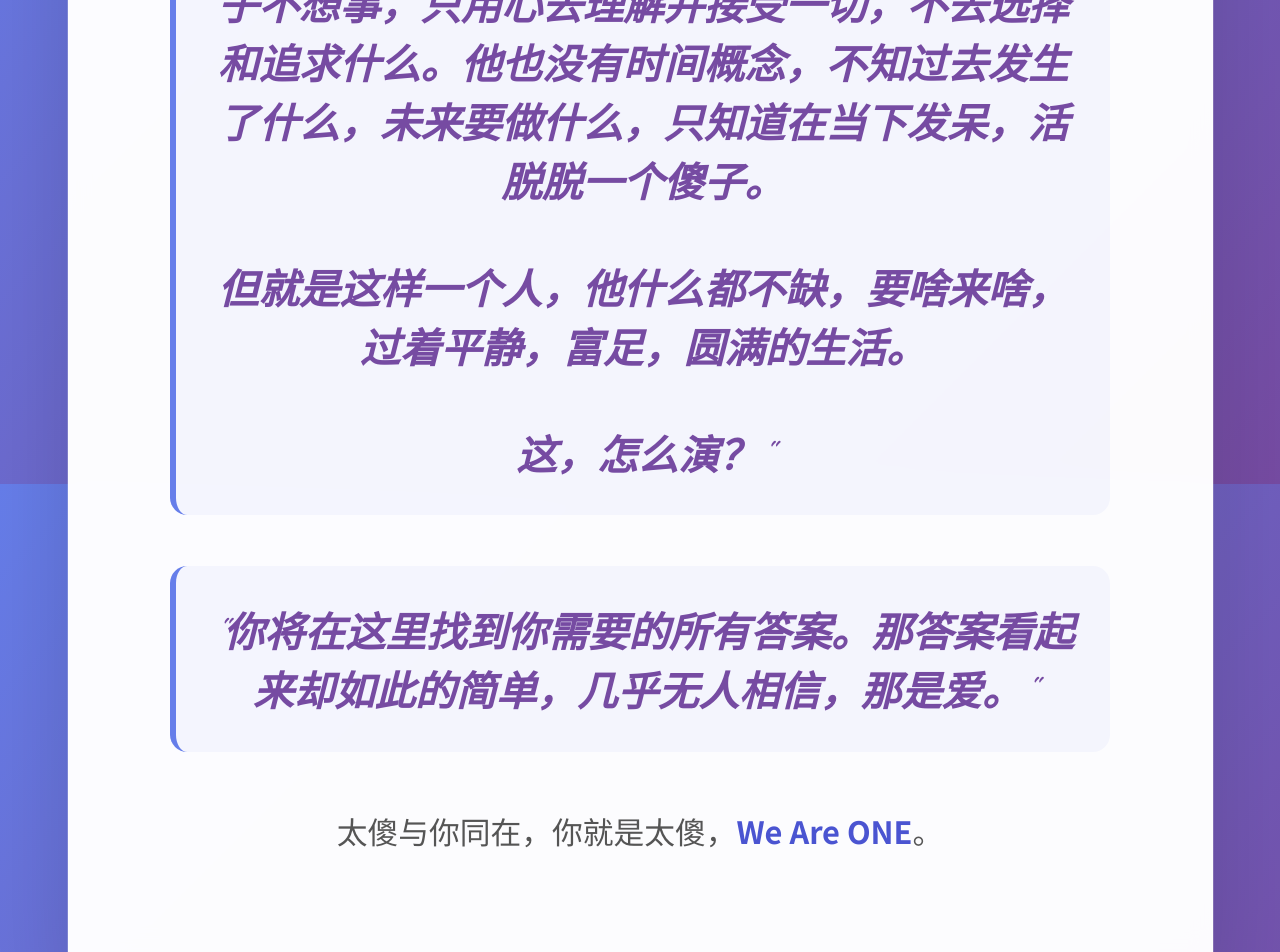
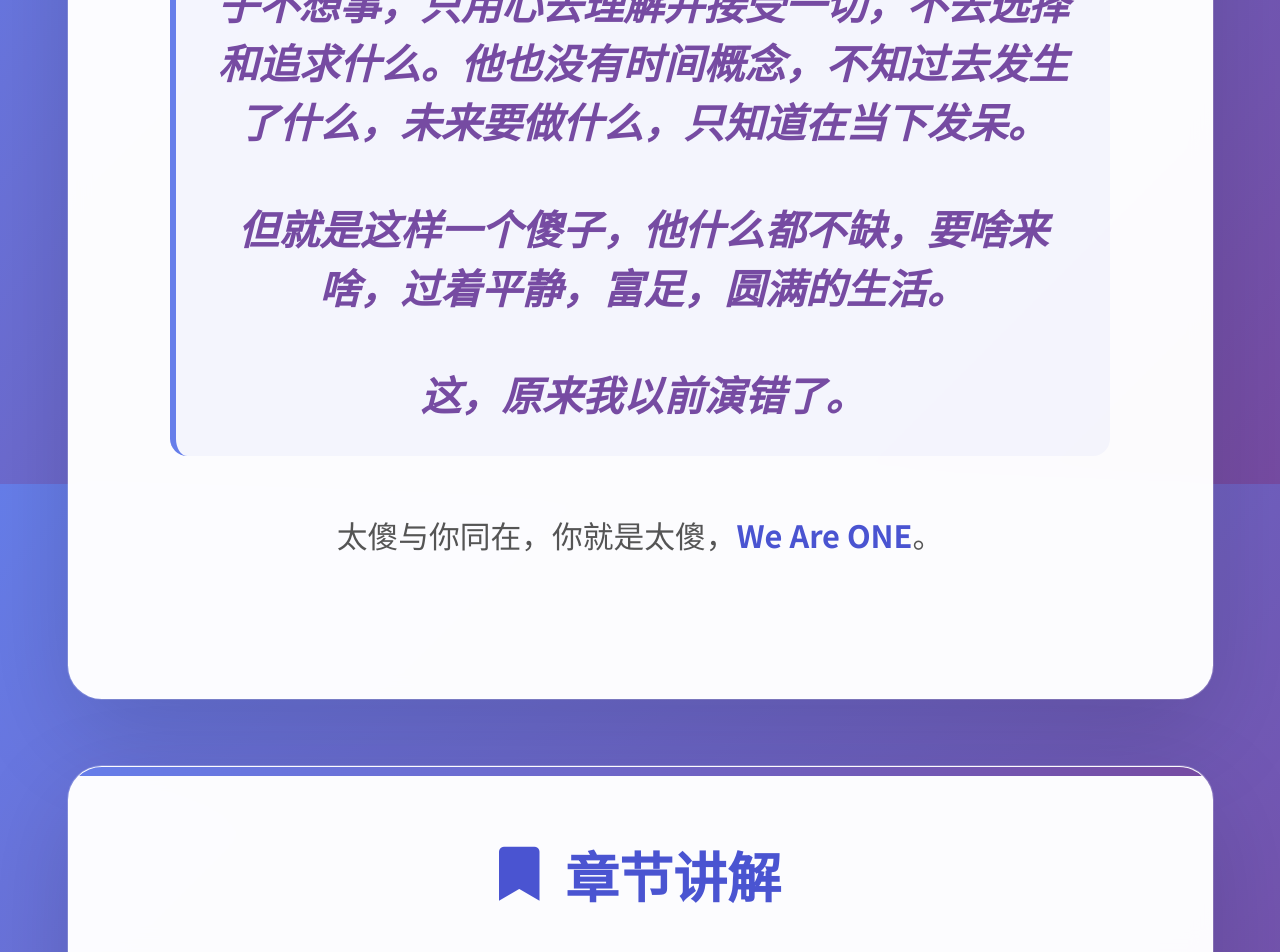
Before and after one commit to timacademy/timacademy.github.io, a plain HTML site: page taisha/index.html in a window 1280 px wide. Shown: the part 1116-2068 px from the top of the page. Drawn offline with Linux system fonts and the light colour scheme; a web font is replaced by a local one.

Commit message:
Update index.html

```diff
--- a/taisha/index.html
+++ b/taisha/index.html
@@ -151,11 +151,9 @@
                     这本书将教导你如何超越时间，这本书本身也站在时间之外。Tim学院致力于传播这本书的智慧。
                 </p>
                 <div class="hero-quote">
-                    "我是一个演员，在演一个角色，演不好就得一遍遍重演。<br><br>这个角色不知好歹。他没有好坏、对错、美丑、善恶的概念。对他来说，什么都没有区别。他脑子不想事，只用心去理解并接受一切，不去选择和追求什么。他也没有时间概念，不知过去发生了什么，未来要做什么，只知道在当下发呆，活脱脱一个傻子。<br><br>但就是这样一个人，他什么都不缺，要啥来啥，过着平静，富足，圆满的生活。<br><br>这，怎么演？"
+                    我是一个演员，在演一个傻子，演不好就得一遍遍重演。<br><br>这个傻子不知好歹。他没有好坏、对错、美丑、善恶的概念。对他来说，什么都没有区别。他脑子不想事，只用心去理解并接受一切，不去选择和追求什么。他也没有时间概念，不知过去发生了什么，未来要做什么，只知道在当下发呆。<br><br>但就是这样一个傻子，他什么都不缺，要啥来啥，过着平静，富足，圆满的生活。<br><br>这，原来我以前演错了。
                 </div>
-                <div class="hero-quote">
-                    "你将在这里找到你需要的所有答案。那答案看起来却如此的简单，几乎无人相信，那是爱。"
-                </div>
+
                 <p class="hero-description">
                     太傻与你同在，你就是太傻，<span style="color: #4a54d1; font-weight: 600;">We Are ONE</span>。
                 </p>
```
